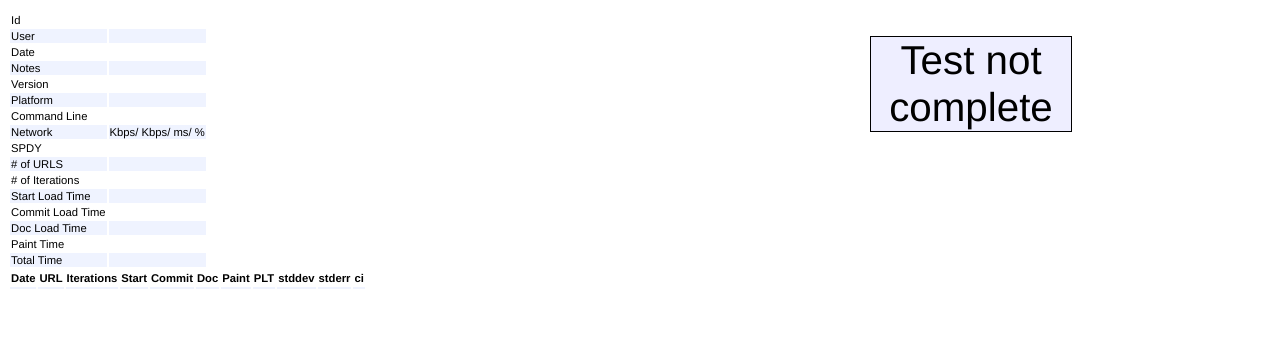
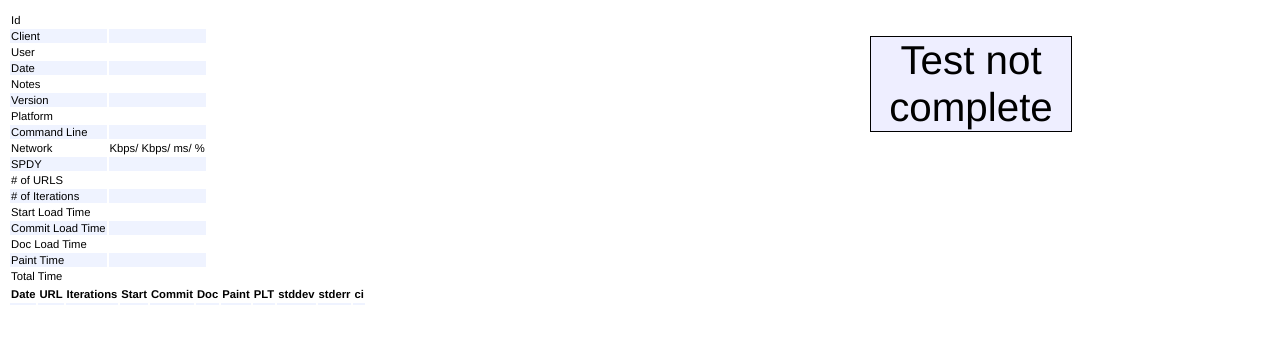
Before and after one commit to chromium/web-page-replay, a Python web app: template perftracker/app/templates/view_set.html in a window 1280 px wide. Shown: the part 44-388 px from the top of the page. Run offline with Jinja, Linux system fonts and the light colour scheme; the template is opened without the code that fills it, so the values that code supplies are empty.

Commit message:
Add a client hostname so we can track which client generated a TestSet.
git-svn-id: http://web-page-replay.googlecode.com/svn/trunk@114 164481a5-15cb-f69f-4b93-856c5b7754c5

```diff
--- a/perftracker/app/main.py
+++ b/perftracker/app/main.py
@@ -198,6 +198,7 @@ class UploadTestSet(BaseRequestHandler):
             test_set.cmdline  = self.request.get('cmdline')
             test_set.version  = self.request.get('version')
             test_set.platform  = self.request.get('platform')
+            test_set.client_hostname  = self.request.get('client_hostname')
             test_set.download_bandwidth_kbps = int(self.request.get('download_bandwidth_kbps'))
             test_set.upload_bandwidth_kbps = int(self.request.get('upload_bandwidth_kbps'))
             test_set.round_trip_time_ms = int(self.request.get('round_trip_time_ms'))
--- a/perftracker/app/models.py
+++ b/perftracker/app/models.py
@@ -27,6 +27,7 @@ class TestSet(db.Model):
     notes = db.StringProperty(multiline=True)
     version = db.StringProperty(indexed=True)
     platform = db.StringProperty(indexed=True)
+    client_hostname = db.StringProperty(indexed=True)
     cmdline = db.StringProperty()
     download_bandwidth_kbps = db.IntegerProperty(indexed=True)
     upload_bandwidth_kbps = db.IntegerProperty(indexed=True)
--- a/perftracker/app/templates/view_set.html
+++ b/perftracker/app/templates/view_set.html
@@ -38,6 +38,7 @@
       </div>
       <table class="sortable">
       <tr><td>Id</td> <td jscontent="key"></td></tr>
+      <tr><td>Client</td> <td jscontent="client_hostname"></td></tr>
       <tr><td>User</td> <td jscontent="user.email"></td></tr>
       <tr><td>Date</td> <td jscontent="date"></td></tr>
       <tr><td>Notes</td> <td jscontent="notes"></td></tr>
--- a/perftracker/extension/server.js
+++ b/perftracker/extension/server.js
@@ -226,6 +226,7 @@ function TestResultSubmitter(config) {
       data += "&notes=" + config.notes;
       data += "&version=" + BrowserDetect.browser + " " + BrowserDetect.version;
       data += "&platform=" + BrowserDetect.OS;
+      data += "&client_hostname=" + config.client_hostname;
       data += "&cmdline=" + config.cmdline;
       data += "&using_spdy=" + config.use_spdy;
 
--- a/perftracker/runner.py
+++ b/perftracker/runner.py
@@ -22,6 +22,7 @@ import getpass
 import logging
 import optparse
 import os
+import platform
 import subprocess
 import sys
 import tempfile
@@ -139,6 +140,7 @@ benchmark.user = "";  // XXXMB - fix me.
         writeln(f, "benchmark.cmdline = \"" + cmdline + "\";");
         writeln(f, "benchmark.server_url = \"" + runner_cfg.benchmark_server_url + "\";")
         writeln(f, "benchmark.server_login = \"" + options.login_url + "\";")
+        writeln(f, "benchmark.client_hostname = \"" + platform.node() + "\";")
         writeln(f, "benchmark.iterations = " + str(self.config["iterations"]) + ";")
         writeln(f, "benchmark.download_bandwidth_kbps = " + str(self.config["download_bandwidth_kbps"]) + ";")
         writeln(f, "benchmark.upload_bandwidth_kbps = " + str(self.config["upload_bandwidth_kbps"]) + ";")
```
